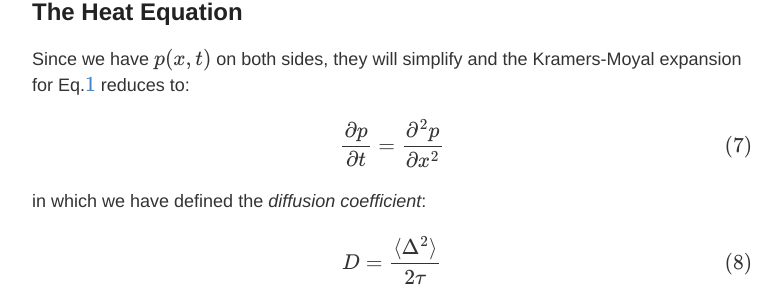
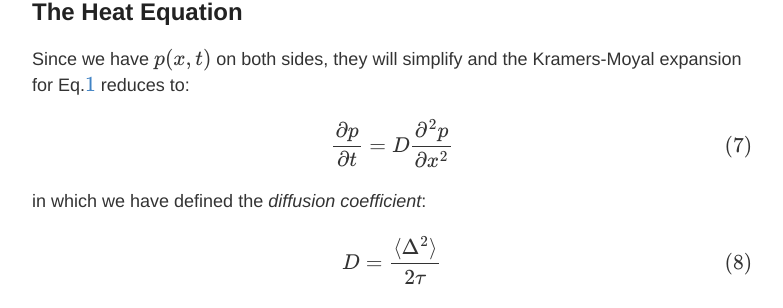
Before and after one commit to verzep/verzep.github.io, a Jekyll site: the page built from _posts/2023-03-02-Brownian-Motion-1.md, in a window 1280 px wide and 900 px high, scrolled down 2698 px. Shown: the part 141-449 px from the top of the window, without its empty margins (248-1031 px from the left). Built offline with Jekyll 4.4.1, drawn with Linux system fonts in a browser that asks for light colours; formulas are drawn with MathJax 3.

Commit message:
D missing

```diff
--- a/_posts/2023-03-02-Brownian-Motion-1.md
+++ b/_posts/2023-03-02-Brownian-Motion-1.md
@@ -115,7 +115,7 @@ In which $\langle \Delta^2 \rangle$ is the variance of the displacement.
 Since we have $p(x,t)$ on both sides, they will simplify and the Kramers-Moyal expansion for Eq.\ref{eqn:CKE} reduces to:
 
 \begin{equation}\label{eqn:heat}
-    \frac{\partial p}{\partial t} = \frac{\partial^2 p}{\partial x^2}
+    \frac{\partial p}{\partial t} = D\frac{\partial^2 p}{\partial x^2}
 \end{equation}
 
 in which we have defined the _diffusion coefficient_:
```
